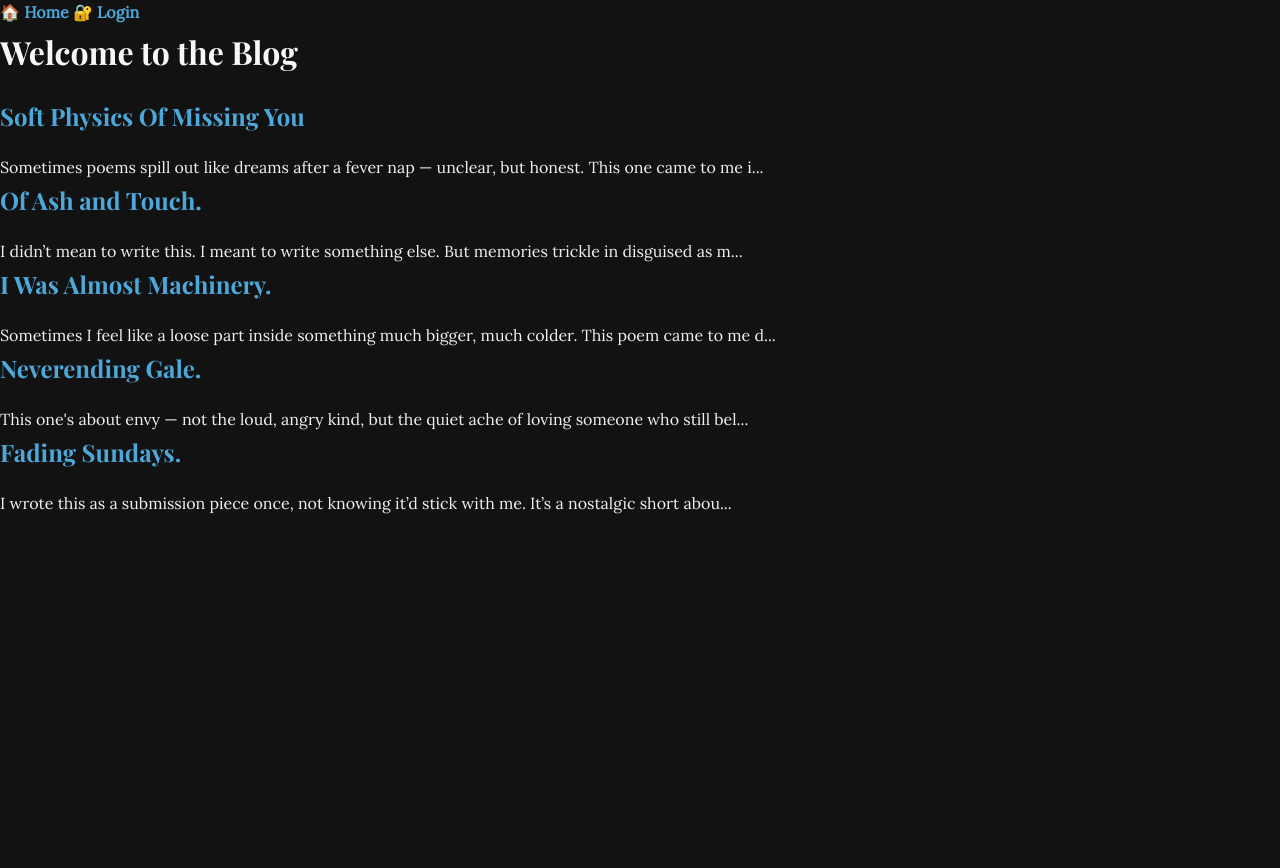
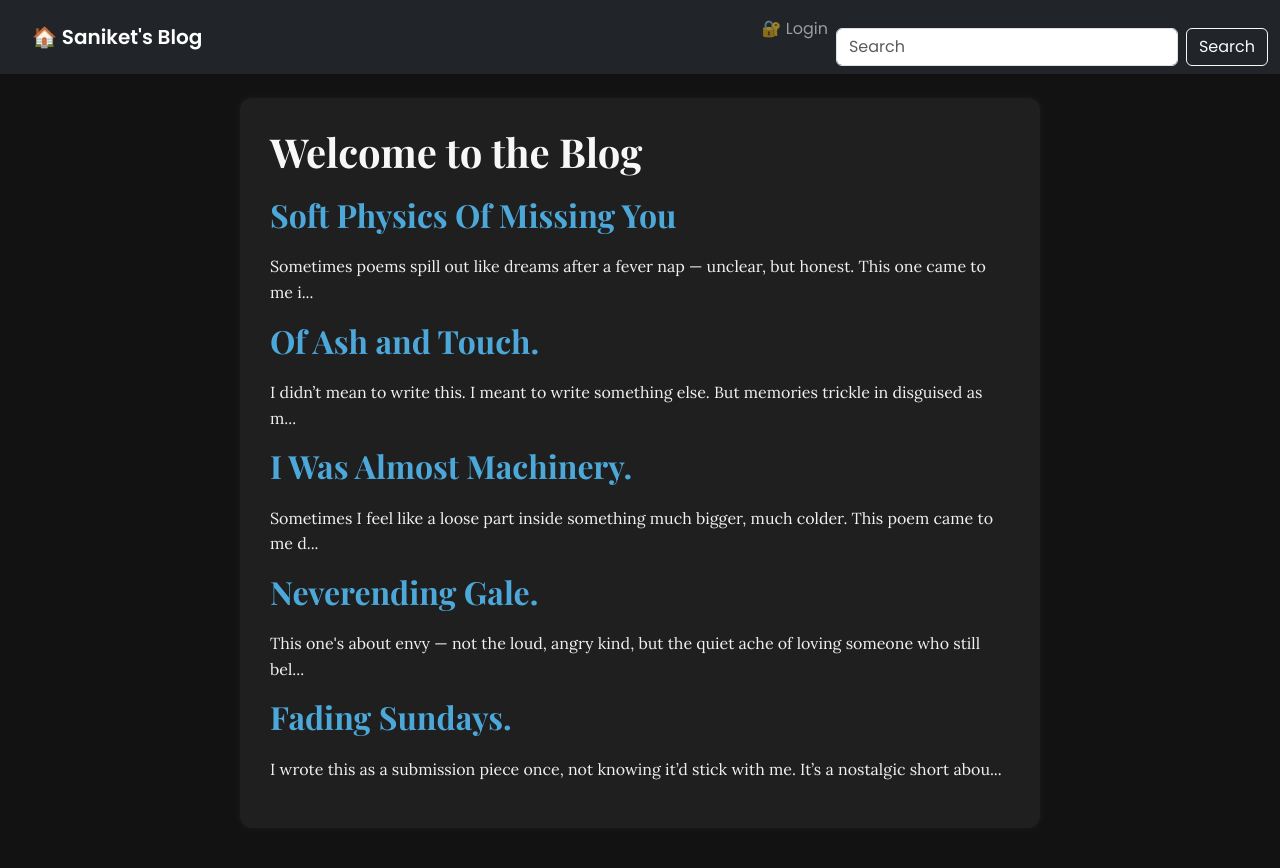
Before and after one commit to tapestry-01/flask_blog_project, a Flask app: page / in a window 1280 px wide. Before the commit the page ends 514 px from the top, so only its background shows below. Run offline with Flask 3, Linux system fonts and the light colour scheme; data comes from the database, SQL or seed files in the repository.

Commit message:
Added Bootstrap styling and working search bar!

```diff
--- a/Templates/base.html
+++ b/Templates/base.html
@@ -1,23 +1,48 @@
 <!DOCTYPE html>
 <html lang="en">
 <head>
+<!-- Bootstrap CSS -->
+<link href="https://cdn.jsdelivr.net/npm/bootstrap@5.3.2/dist/css/bootstrap.min.css" rel="stylesheet">
+
     <meta charset="UTF-8">
     <title>{% block title %}Saniket's Blog{% endblock %}</title>
     <link rel="stylesheet" href="{{ url_for('static', filename='style.css') }}">
 </head>
+<!-- Bootstrap JS -->
+<script src="https://cdn.jsdelivr.net/npm/bootstrap@5.3.2/dist/js/bootstrap.bundle.min.js"></script>
+
 <body>
-    <div class="navbar">
-        <a href="{{ url_for('index') }}">🏠 Home</a>
+<nav class="navbar navbar-expand-lg navbar-dark bg-dark">
+  <div class="container-fluid">
+    <a class="navbar-brand" href="{{ url_for('index') }}">🏠 Saniket's Blog</a>
+    <div class="collapse navbar-collapse" id="navbarNav">
+      <ul class="navbar-nav ms-auto">
         {% if session.get('logged_in') %}
-            <a href="{{ url_for('dashboard') }}">📋 Dashboard</a>
-            <a href="{{ url_for('logout') }}">🚪 Logout</a>
+          <li class="nav-item">
+            <a class="nav-link" href="{{ url_for('dashboard') }}">📋 Dashboard</a>
+          </li>
+          <li class="nav-item">
+            <a class="nav-link" href="{{ url_for('logout') }}">🚪 Logout</a>
+          </li>
         {% else %}
-            <a href="{{ url_for('login') }}">🔐 Login</a>
+          <li class="nav-item">
+            <a class="nav-link" href="{{ url_for('login') }}">🔐 Login</a>
+          </li>
         {% endif %}
+
+<form class="d-flex" role="search" action="{{ url_for('index') }}" method="get">
+  <input class="form-control me-2" type="search" placeholder="Search" name="q" value="{{ query|default('') }}">
+  <button class="btn btn-outline-light" type="submit">Search</button>
+</form>
+
+      </ul>
     </div>
+  </div>
+</nav>
 
-    <div class="content">
-        {% block content %}{% endblock %}
-    </div>
+    <div class="container mt-4">
+    {% block content %}{% endblock %}
+</div>
+
 </body>
 </html>
--- a/Templates/index.html
+++ b/Templates/index.html
@@ -5,6 +5,10 @@
 {% block content %}
     <h1>Welcome to the Blog</h1>
     {% for post in posts %}
+{% if not posts %}
+    <p>No posts found matching your search.</p>
+{% endif %}
+
         <h2><a href="{{ url_for('post', post_id=post.id) }}">{{ post.title }}</a></h2>
         <p>{{ post.content[:100] }}...</p>
     {% else %}
--- a/app.py
+++ b/app.py
@@ -28,8 +28,17 @@ class LoginForm(FlaskForm):
 # Routes
 @app.route('/')
 def index():
-    posts = Post.query.all()
-    return render_template('index.html', posts=posts)
+    query = request.args.get('q', '')
+    all_posts = Post.query.all()  # 💥 Pulling posts directly from DB
+
+    if query:
+        filtered_posts = [post for post in all_posts if query.lower() in post.title.lower() or query.lower() in post.content.lower()]
+    else:
+        filtered_posts = all_posts
+
+    return render_template('index.html', posts=filtered_posts, query=query)
+
+
 
 @app.route('/post/<int:post_id>')
 def post(post_id):
```
